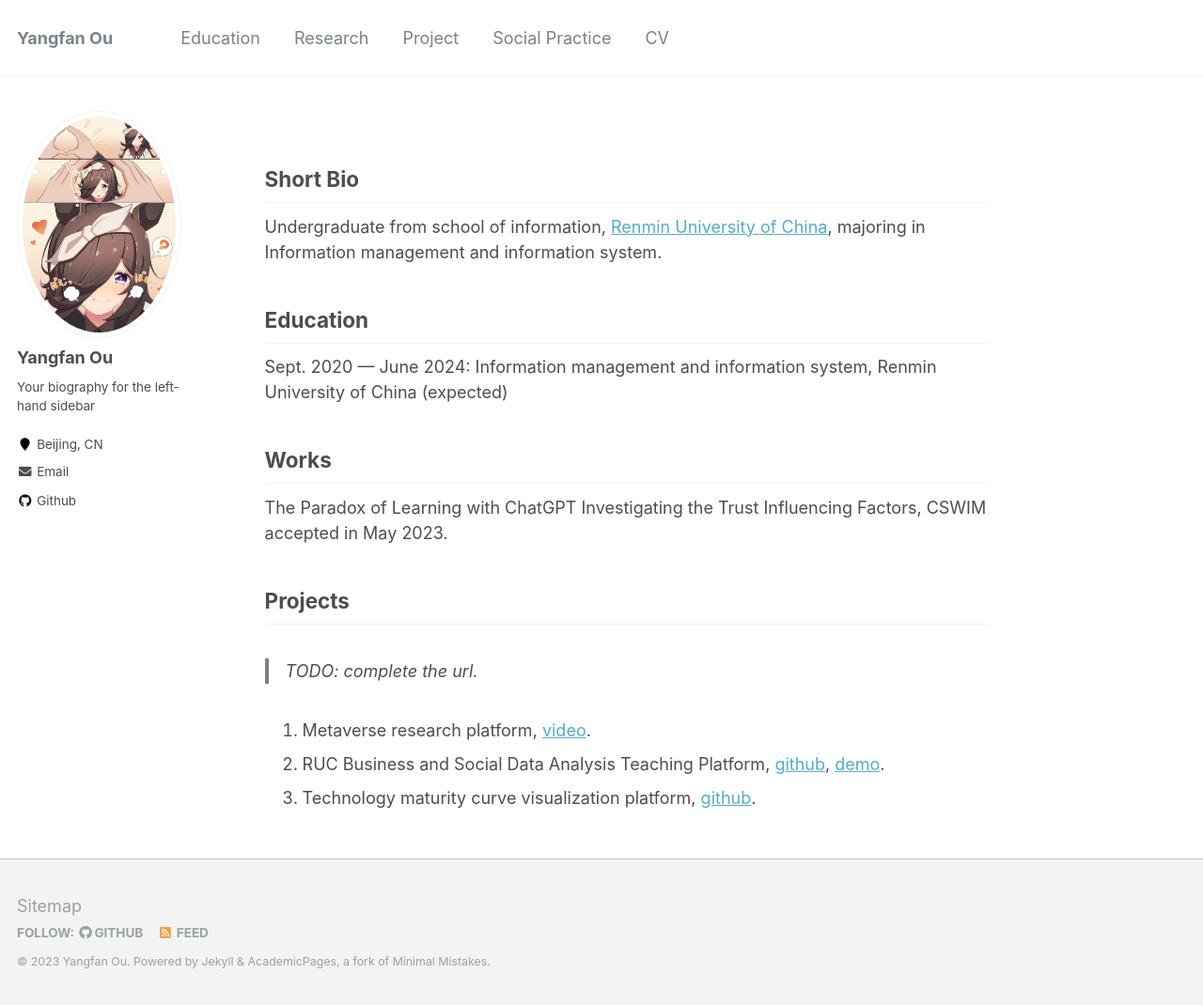
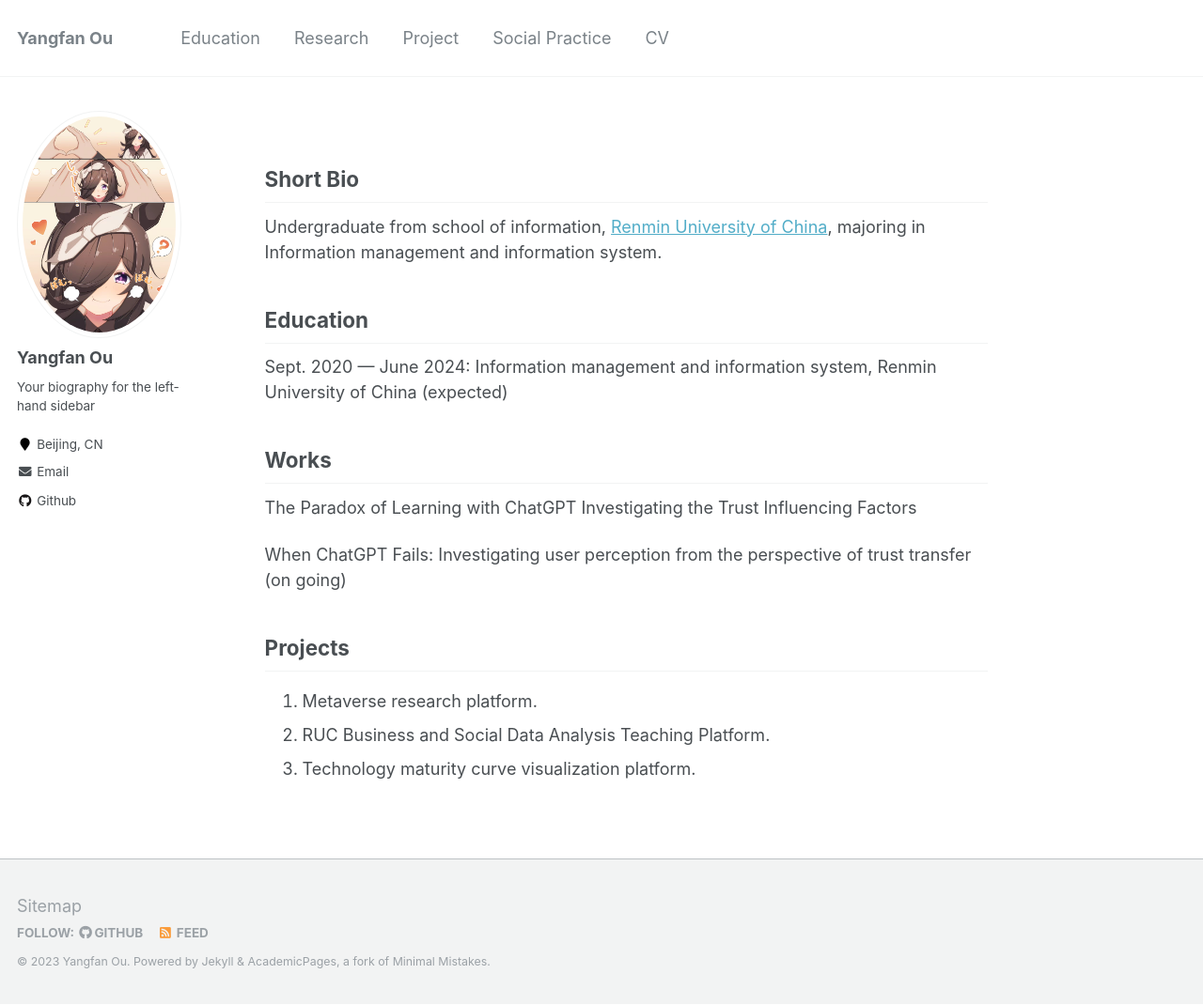
Before and after one commit to gioun/gioun.github.io, a Jekyll site: the page built from _pages/about.md, in a window 1280 px wide and 1070 px high. Shown: the whole window at 94% size. Built offline with Jekyll 4.4.1, drawn with Linux system fonts in a browser that asks for light colours.

Commit message:
Update about.md

```diff
--- a/_pages/about.md
+++ b/_pages/about.md
@@ -18,17 +18,15 @@ Education
 ------
 Sept. 2020 --- June 2024: Information management and information system, Renmin University of China (expected)
 
-
 Works
 ------
-The Paradox of Learning with ChatGPT Investigating the Trust Influencing Factors, CSWIM accepted in May 2023.
+The Paradox of Learning with ChatGPT Investigating the Trust Influencing Factors
+
+When ChatGPT Fails: Investigating user perception from the perspective of trust transfer (on going)
 
 Projects
 ------
 
-> TODO: complete the url.
-
-
-1. Metaverse research platform, [video](https://www.bilibili.com/).
-2. RUC Business and Social Data Analysis Teaching Platform, [github](), [demo]().
-3. Technology maturity curve visualization platform, [github]().
+1. Metaverse research platform.
+2. RUC Business and Social Data Analysis Teaching Platform.
+3. Technology maturity curve visualization platform.
```
